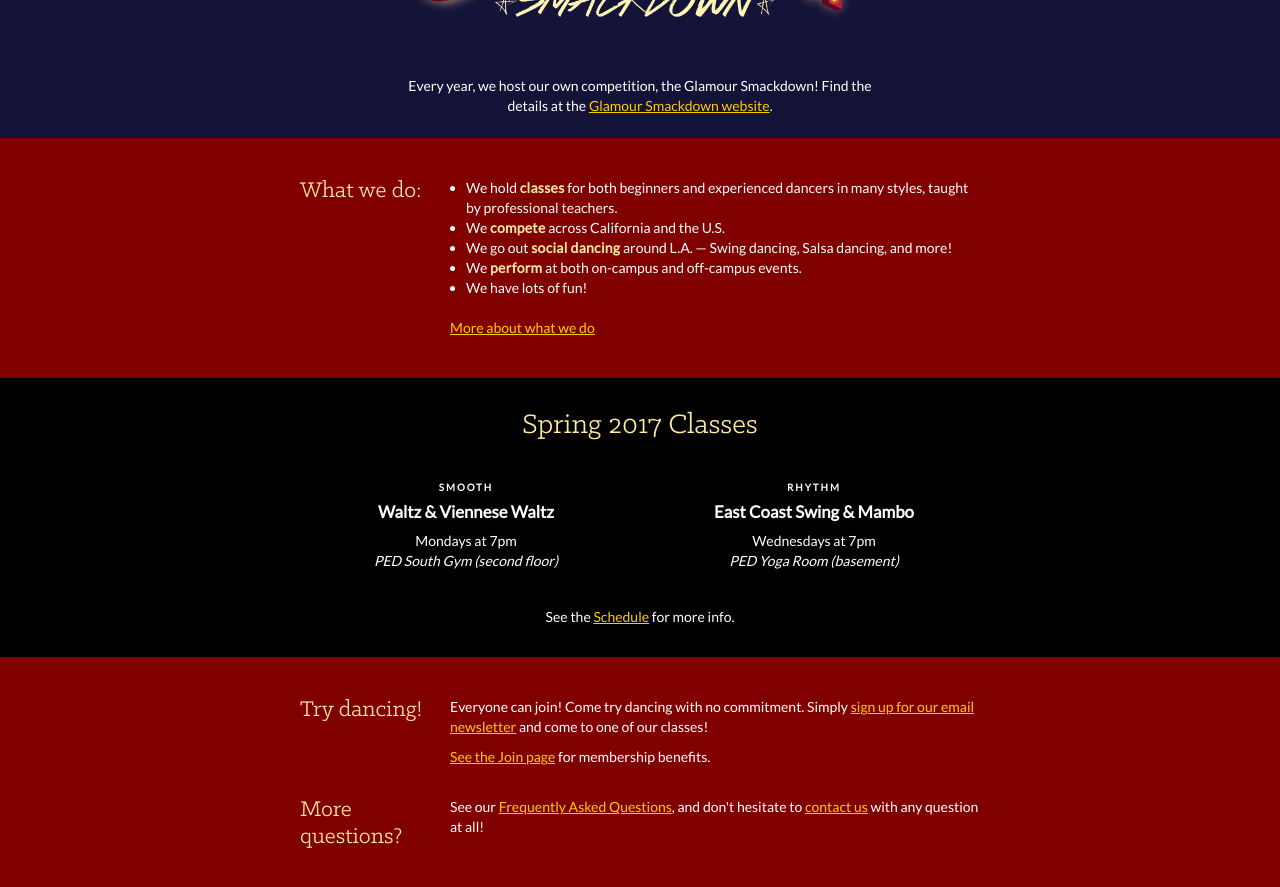
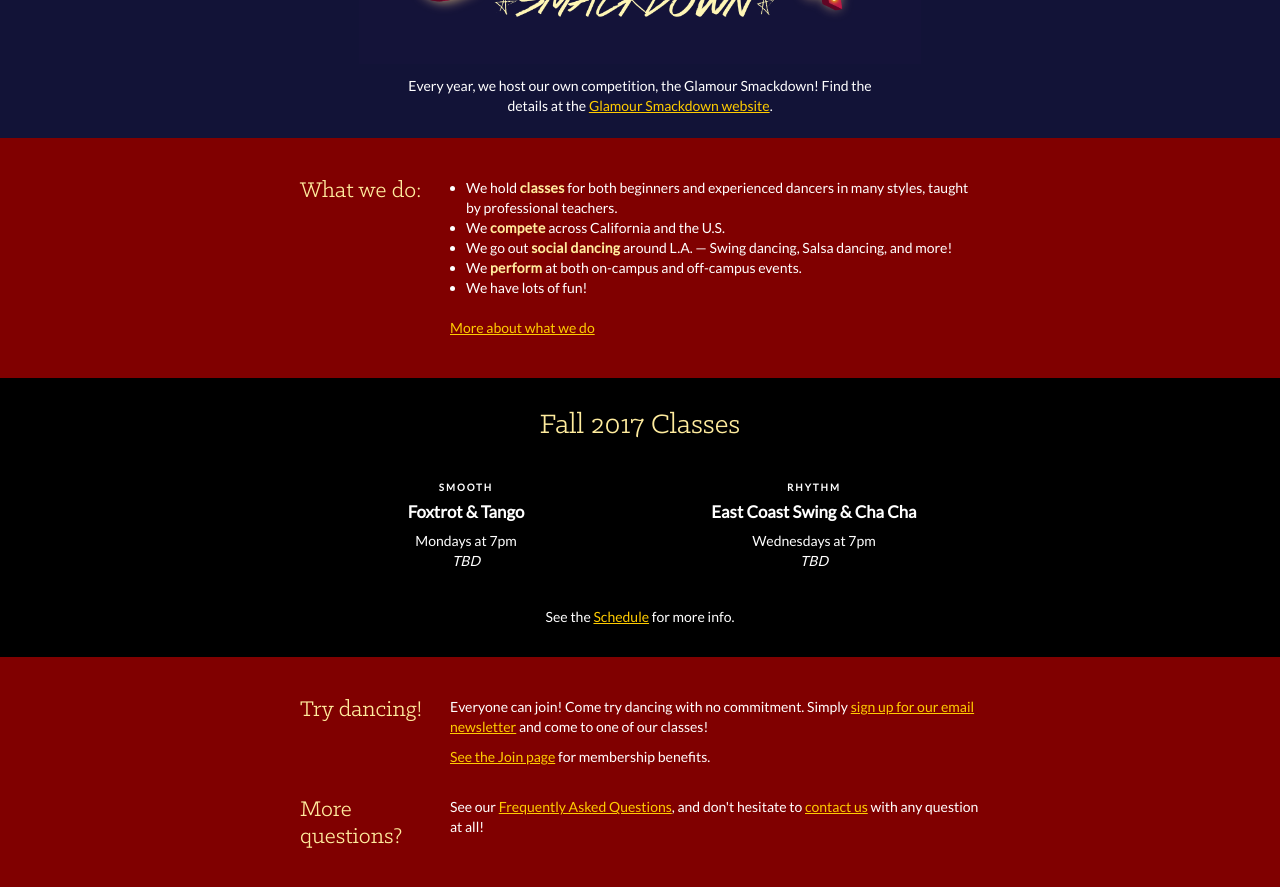
Before and after one commit to uscballroom/uscballroom.github.io, a Jekyll site: the page built from _pages/home.html, in a window 1280 px wide and 900 px high, scrolled down 960 px. Shown: the top 887 px of the window. Built offline with Jekyll 4.4.1, drawn with Linux system fonts in a browser that asks for light colours; some web fonts are replaced.

Commit message:
Updated Fall 2017 Schedule (Dana)

```diff
--- a/_pages/home.html
+++ b/_pages/home.html
@@ -40,19 +40,19 @@ large_header: true
   </div>
   <div class="Home_classesContainer">
     <div class="page_container">
-      <h2 class="Home_classesHeading">Spring 2017 Classes</h2>
+      <h2 class="Home_classesHeading">Fall 2017 Classes</h2>
       <div class="Home_classes">
         <div>
           <h6>SMOOTH</h6>
-          <h5>Waltz &amp; Viennese Waltz</h5>
+          <h5>Foxtrot &amp; Tango</h5>
           <p>Mondays at 7pm</p>
-          <p><i>PED South Gym (second floor)</i></p>
+          <p><i>TBD</i></p>
         </div>
         <div>
           <h6>RHYTHM</h6>
-          <h5>East Coast Swing &amp; Mambo</h5>
+          <h5>East Coast Swing &amp; Cha Cha</h5>
           <p>Wednesdays at 7pm</p>
-          <p><i>PED Yoga Room (basement)</i></p>
+          <p><i>TBD</i></p>
         </div>
       </div>
       <p class="Home_classesMoreInfo">See the <a href="{{site.github.url}}/schedule">Schedule</a> for more info.</p>
```
